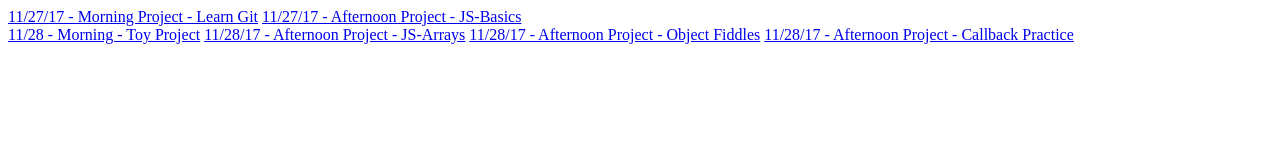
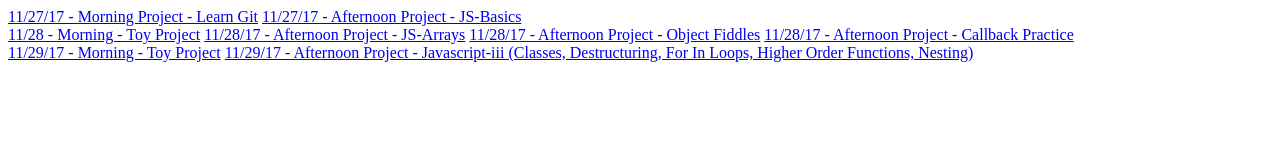
Before and after one commit to imbradenolsen/daily-projects, a plain HTML site: page index.html in a window 1280 px wide. Drawn offline with Linux system fonts and the light colour scheme.

Commit message:
javascript-iii commited

```diff
--- a/index.html
+++ b/index.html
@@ -18,6 +18,11 @@
         <a href="https://github.com/imbradenolsen/object-fiddles">11/28/17 - Afternoon Project - Object Fiddles</a>
         <a href="https://github.com/imbradenolsen/callbackPractice">11/28/17 - Afternoon Project - Callback Practice</a>
     </section>
+
+    <section>
+        <a href="https://repl.it/@imbradenolsen/Simple-Fun-20-First-Reverse-Try-Question">11/29/17 - Morning - Toy Project</a>
+        <a href="https://github.com/imbradenolsen/javascript-iii">11/29/17 - Afternoon Project - Javascript-iii (Classes, Destructuring, For In Loops, Higher Order Functions, Nesting)</a>
+    </section>
 </body>
 
 <footer>
```
